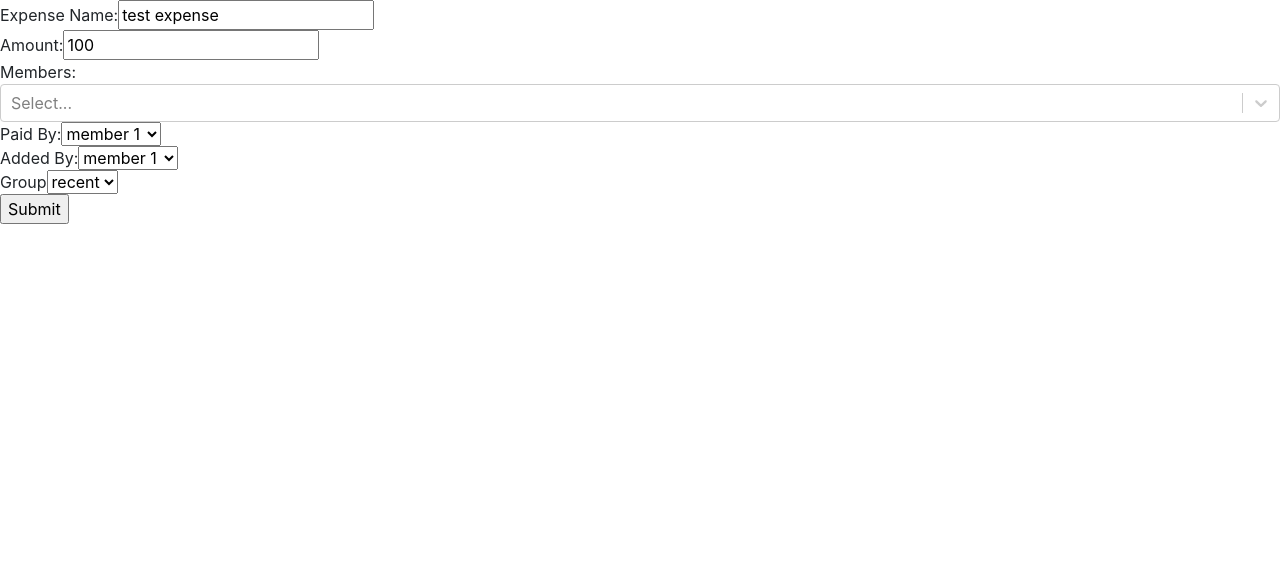
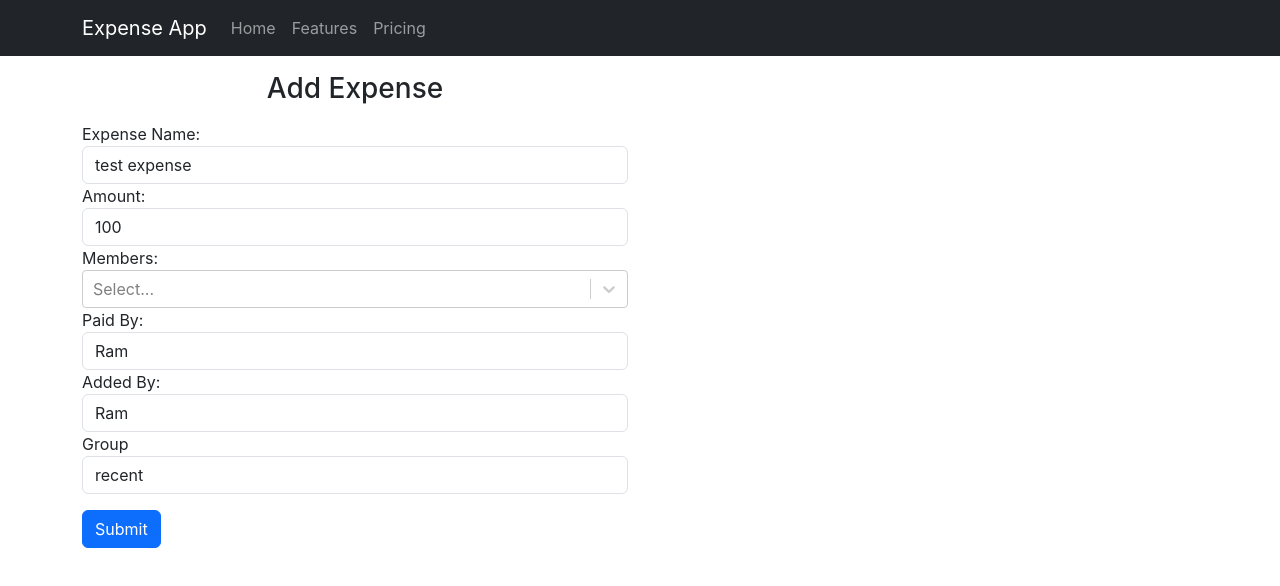
Before and after one commit to akshaykinhikar/expenseApp, a React (Create React App) app in the folder expense-app/: page / in a window 1280 px wide. Shown: the top 586 px of the page. Built offline with nearby package versions, Linux system fonts and the light colour scheme; the HTML template or start-up script is replaced by a standard one.

Commit message:
bootstrap integrated

```diff
--- a/expense-app/package.json
+++ b/expense-app/package.json
@@ -10,6 +10,7 @@
     "i": "^0.3.7",
     "npm": "^10.4.0",
     "react": "^18.2.0",
+    "react-bootstrap": "^2.10.0",
     "react-dom": "^18.2.0",
     "react-hook-form": "^7.50.0",
     "react-reactive-form": "^2.0.1",
--- a/expense-app/src/App.js
+++ b/expense-app/src/App.js
@@ -1,9 +1,11 @@
 import AddGroup from "./components/AddGroup";
 import AddExpenseComponent from "./components/AddExpenseComponent";
+import NavbarComponent from "./components/NavbarComponent";
 
 function App() {
   return (
     <div>
+      <NavbarComponent />
       <AddExpenseComponent></AddExpenseComponent>
       {/* <AddGroup></AddGroup> */}
 
--- a/expense-app/src/components/AddExpenseComponent.jsx
+++ b/expense-app/src/components/AddExpenseComponent.jsx
@@ -1,4 +1,7 @@
-import React, { useEffect, useState } from 'react'
+import React, { useEffect, useState } from 'react';
+import Container from 'react-bootstrap/Container';
+import Row from 'react-bootstrap/Row';
+import Col from 'react-bootstrap/Col';
 import { useForm } from 'react-hook-form';
 import Select from 'react-select';
 import ExpenseList from './ExpenseList';
@@ -39,10 +42,10 @@ const AddExpenseComponent = () => {
     } = useForm();
 
     const membersList = [
-        { value: "1", label: "member 1" },
-        { value: "2", label: "member 2" },
-        { value: "3", label: "member 3" },
-        { value: "4", label: "member 4" }
+        { value: "1", label: "Ram" },
+        { value: "2", label: "Ganesh" },
+        { value: "3", label: "Bhagwan" },
+        { value: "4", label: "Seeta" }
     ];
 
     const groupList = [
@@ -64,18 +67,21 @@ const AddExpenseComponent = () => {
 
 
     return (
-        <div>
+        <>
+            <Container>
+                <Row>
+                    <Col xs={12} md={6} lg={6}>
+                        <h3 className='text-center my-3'>Add Expense</h3>
                         <form onSubmit={handleSubmit(onSubmit)}>
-
                             <div>
                                 <label htmlFor="expenseName">Expense Name: </label>
-                    <input name="expenseName" defaultValue="test expense" {...register("expenseName", { required: true })} />
+                                <input className="form-control" name="expenseName" defaultValue="test expense" {...register("expenseName", { required: true })} />
                                 {errors.expenseName && <span>This field is required</span>}
                             </div>
 
                             <div>
                                 <label htmlFor="amount">Amount: </label>
-                    <input defaultValue="100" {...register("amount", { required: true })} />
+                                <input className="form-control" defaultValue="100" {...register("amount", { required: true })} />
                                 {errors.amount && <span>This field is required</span>}
                             </div>
 
@@ -90,7 +96,8 @@ const AddExpenseComponent = () => {
                             </div>
                             <div>
                                 <label htmlFor="paidBy"> Paid By: </label>
-                    <select {...register("paidBy")}>
+                                <select {...register("paidBy")}
+                                    className="form-control" >
                                     {membersList.map(e => {
                                         return (<option key={'___' + e.value} value={e.value}>{e.label}</option>)
                                     })
@@ -99,7 +106,8 @@ const AddExpenseComponent = () => {
                             </div>
                             <div>
                                 <label htmlFor="addedBy">Added By: </label>
-                    <select {...register("addedBy")}>
+                                <select {...register("addedBy")}
+                                    className="form-control">
                                     {membersList.map(e => {
                                         return (<option key={'__' + e.value} value={e.value}>{e.label}</option>)
                                     })
@@ -108,22 +116,32 @@ const AddExpenseComponent = () => {
                             </div>
                             <div>
                                 <label htmlFor="groupName">Group</label>
-                    <select {...register("groupName")}>
+                                <select {...register("groupName")}
+                                    className="form-control">
                                     {groupList.map(e => {
                                         return (<option key={'_' + e.value} value={e.id}>{e.groupName}</option>)
                                     })
                                     }
                                 </select>
                             </div>
-                <input type="submit" />
+                            <input type="submit" className='btn btn-primary my-3' />
                         </form>
+                    </Col>
+                </Row>
+
+                <Row>
+                    <Col xs={12} md={6} lg={6}>
+
+                    </Col>
+                </Row>
+
                 <div>
                     {expenseList && expenseList.length > 0 && <ExpenseList expenseList={expenseList} transactions={transactions} />}
                 </div>
 
-        </div>
+            </Container>
 
-
+        </>
     )
 }
 
--- a/expense-app/src/components/ExpenseList.jsx
+++ b/expense-app/src/components/ExpenseList.jsx
@@ -1,8 +1,16 @@
-import React, { useEffect, useState } from 'react'
+import React, { useEffect, useState } from 'react';
+import Container from 'react-bootstrap/Container';
+import Row from 'react-bootstrap/Row';
+import Col from 'react-bootstrap/Col';
 
 const ExpenseList = (props) => {
 
-  const [members, setMembers] = useState([1, 2, 3, 4]);
+  const [members, setMembers] = useState([
+    { value: "1", label: "Ram" },
+    { value: "2", label: "Ganesh" },
+    { value: "3", label: "Bhagwan" },
+    { value: "4", label: "Seeta" }
+  ]);
   const [transactions, setTransactions] = useState([]);
   const [expenseList, setExpenseList] = useState([]);
   const [giveAway, setGiveAway] = useState([]);
@@ -14,8 +22,8 @@ const ExpenseList = (props) => {
     // calcuculate individual shares
     let _memShares = members.map((mem, i) => {
       return transactions && transactions.length > 0 && transactions.reduce((acc, ele) => {
-        if (ele['owsBy'] == mem) {
-          acc['owsBy'] = mem;
+        if (ele['owsBy'] == mem['value']) {
+          acc['owsBy'] = mem['value'];
 
           if (acc['amount'][ele['owsTo']]) {
             acc['amount'][ele['owsTo']] = acc['amount'][ele['owsTo']] + ele['amount'];
@@ -25,7 +33,7 @@ const ExpenseList = (props) => {
 
           }
         }
-        acc.memberId = mem;
+        acc.member = mem;
         return acc
       }, { amount: {} }) || [];
 
@@ -37,39 +45,48 @@ const ExpenseList = (props) => {
 
   }, [props.expenseList, props.transactions, transactions]);
 
+  const GetMemName = ({ id, members, shares }) => {
+    let memObj = members.filter(e => e.value == id);
+    if (id && members && (!shares)) {
+      return <span>{memObj[0]['label']}</span>;
+    } else {
+      return <span>{memObj[0]['label']}: {shares}</span>;
+    }
+  }
+
   return (
+
     <div>
+      <h3>Transactions</h3>
+      {expenseList && expenseList.length > 0 && expenseList.map((expense, i) => (
+        <Row key="i">
+          <Col xs={12} md={6} lg={6}>
+            <p>{expense.expenseName}   || {expense.amount}  ||  {expense.selectedMembers} </p>
+          </Col>
+        </Row>
+      ))}
 
+
+
+      <h3>Shares of Individual</h3>
+      <Row>
+        {giveAway && giveAway.length > 0 && giveAway.map((shares, i) => (
+          <Col xs={12} md={3} lg={3} key={i}>
+            <h6 >{shares?.member && shares.member.label}</h6>
+            <h6>Ows To</h6>
+            {shares?.amount && (Object.keys(shares.amount)).map(((ele, i) => (
+              <div>
+                <div key={i}>
+                  {ele && <GetMemName id={ele} members={members} shares={shares.amount[ele]} />}
+                </div>
+              </div>
+            )))}
+            {/* {shares && shares?.owsBy && <p>Ows By: <GetMemName id={shares.owsBy} members={members} /> </p>} */}
+          </Col>))
+        }
+
+      </Row>
       <div>
-        {expenseList && expenseList.length > 0 && expenseList.map((expense, i) => (
-          <div key="i">
-            <p>--------------------------</p>
-            <p>{expense.expenseName}</p>
-            <p>{expense.amount}</p>
-            <p>{expense.selectedMembers}</p>
-            <p>--------------------------</p>
-          </div>
-        ))}
-      </div>
-
-      <div>
-        {giveAway && giveAway.length > 0 && giveAway.map((shares) => (
-          <div>
-            <p>*********************</p>
-            <p>Member: {shares?.memberId}</p>
-            <p>Ows To :{shares?.amount && (Object.keys(shares.amount)).map((ele => (
-              <div>
-                <p>{ele}: {shares.amount[ele]}</p>
-              </div>
-            )))}</p>
-            {/* <p>Amount: {shares?.amount}</p> */}
-            <p>Ows By: {shares?.owsBy}</p>
-            <p>*********************</p>
-
-          </div>))
-        }
-        <div>
-        </div>
       </div>
     </div>
   )
--- /dev/null
+++ b/expense-app/src/components/NavbarComponent.jsx
@@ -0,0 +1,22 @@
+import Container from 'react-bootstrap/Container';
+import Nav from 'react-bootstrap/Nav';
+import Navbar from 'react-bootstrap/Navbar';
+
+function NavbarComponent() {
+    return (
+        <>
+            <Navbar bg="dark" data-bs-theme="dark">
+                <Container>
+                    <Navbar.Brand href="#home">Expense App</Navbar.Brand>
+                    <Nav className="me-auto">
+                        <Nav.Link href="#home">Home</Nav.Link>
+                        <Nav.Link href="#features">Features</Nav.Link>
+                        <Nav.Link href="#pricing">Pricing</Nav.Link>
+                    </Nav>
+                </Container>
+            </Navbar>
+        </>
+    );
+}
+
+export default NavbarComponent;
```
Also changed, not shown: 2 other files (tests, documents, lock files or other folders). Lines whose indentation alone changed are shown as unchanged.
